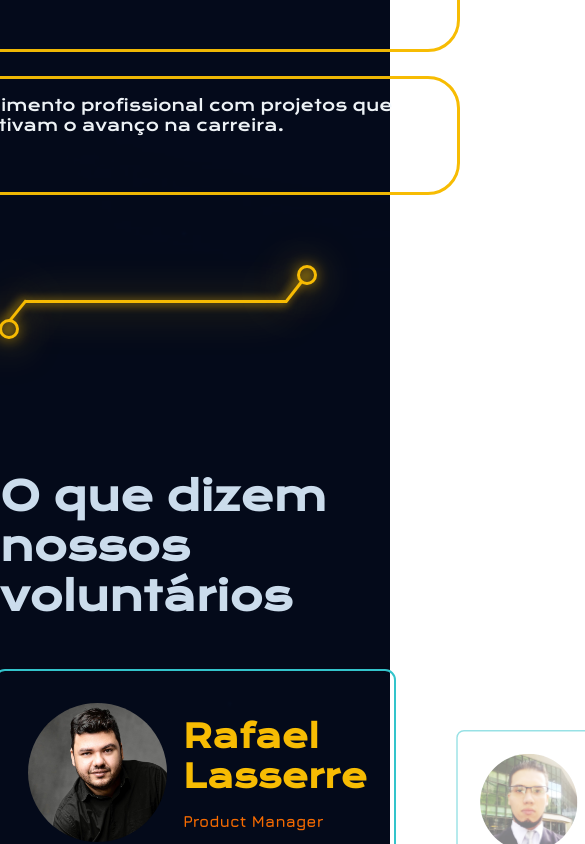
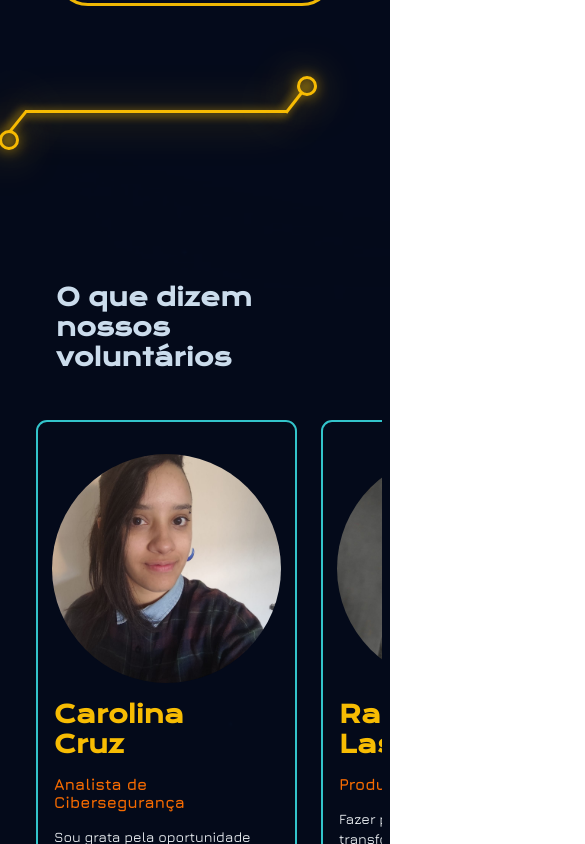
Before and after one commit to Bichinhos-da-TI/bichinhos-da-ti-lp, an Angular app: page / in a window 390 px wide. Shown: the part 4992-5836 px from the top of the page, 585 px wide, since content can reach past the window. Built offline with nearby package versions, Linux system fonts and the light colour scheme.

Commit message:
fix: various breakpoint issues

```diff
--- a/src/app/components/about-us/about-us.component.css
+++ b/src/app/components/about-us/about-us.component.css
@@ -12,6 +12,7 @@ section {
   display: grid;
   grid-template-columns: 1fr 1fr;
   gap: 48px;
+  justify-items: center;
 }
 
 .content-text {
@@ -46,11 +47,20 @@ section {
 @media (min-width: 320px) and (max-width: 767px) {
   .title {
     font-size: 24px;
+    text-align: start;
   }
 
   .advantage p {
     font-size: 16px;
     text-align: start;
+  }
+
+  .content {
+    padding: 0 56px;
+  }
+
+  img {
+    width: 261px;
   }
 }
 
--- a/src/app/components/layout/footer/footer.component.css
+++ b/src/app/components/layout/footer/footer.component.css
@@ -37,8 +37,12 @@ footer {
   justify-content: end;
 }
 
-@media (max-width: 375px) {
+@media (max-width: 576px) {
   footer {
     padding: 64px 57px;
   }
+
+  .socialNetworks {
+    justify-content: center;
+  }
 }
--- a/src/app/components/testimonials/carousel/carousel.component.css
+++ b/src/app/components/testimonials/carousel/carousel.component.css
@@ -22,3 +22,23 @@
   top: 45%;
   right: 0;
 }
+
+@media screen and (max-width: 768px) {
+  .container {
+    max-width: 374px;
+    padding-left: 28px;
+  }
+
+  .cards-container {
+    display: flex;
+    gap: 24px;
+  }
+
+  .left {
+    display: none;
+  }
+
+  .right {
+    display: none;
+  }
+}
--- a/src/app/components/testimonials/carousel/carousel.component.ts
+++ b/src/app/components/testimonials/carousel/carousel.component.ts
@@ -1,11 +1,9 @@
 import {
-  ChangeDetectionStrategy,
-  ChangeDetectorRef,
   Component,
   ElementRef,
   ViewChild,
 } from '@angular/core';
-import { AsyncPipe, CommonModule } from '@angular/common';
+import {  CommonModule } from '@angular/common';
 
 import { cards } from '../../../../data/testimonials';
 import { CardComponent } from './components/card/card.component';
@@ -26,8 +24,6 @@ import { CarouselCard } from '../../../interfaces/card';
   styleUrl: './carousel.component.css',
 })
 export class CarouselComponent {
-  constructor(private cdr: ChangeDetectorRef) {}
-
   @ViewChild('carousel', { static: false })
   carousel!: ElementRef<HTMLDivElement>;
 
@@ -38,6 +34,10 @@ export class CarouselComponent {
   transitionTime: number = 0.5;
   cardsAddedCount: number = 1;
   indexCount: number = 0;
+
+  get carouselWidth(): number {
+    return this.carousel.nativeElement.clientWidth;
+  }
 
   get cards(): CarouselCard[] {
     return this.carouselCards;
@@ -55,15 +55,23 @@ export class CarouselComponent {
     return `transform ${this.transitionTime}s ease-out`;
   }
 
-  get getCardsPx() {
-    return this.carousel.nativeElement.clientWidth / 3;
+  get getCardsPx(): number {
+    if (this.carouselWidth > 768) {
+      return this.carouselWidth / 3;
+    }
+
+    return this.carouselWidth;
   }
 
   async previous(): Promise<void> {
+    if (this.carouselWidth < 768) {
+      this.currentCardIndex = 0;
+    }
+
     const nextIndex = --this.currentCardIndex;
-    const cardsPx = this.getCardsPx - 6;
+    const cardsPx = this.getCardsPx - (this.carouselWidth > 768 ? 6 : 61);
 
-    if (nextIndex === 0) {
+    if (nextIndex === 0 || nextIndex < 0) {
       await this.addCardsAtStart();
 
       setTimeout(() => {
@@ -86,8 +94,12 @@ export class CarouselComponent {
   }
 
   async next(): Promise<void> {
-    const nextIndex = this.currentCardIndex + 1;
-    const cardsPx = this.getCardsPx - 6;
+    if (this.carouselWidth < 768) {
+      this.currentCardIndex = 0;
+    }
+
+    const nextIndex = ++this.currentCardIndex;
+    const cardsPx = this.getCardsPx - (this.carouselWidth > 768 ? 6 : 61);
 
     if (nextIndex === this.carouselCards.length - 1) {
       await this.addCardsAtEnd();
--- a/src/app/components/testimonials/carousel/components/card/card.component.css
+++ b/src/app/components/testimonials/carousel/components/card/card.component.css
@@ -5,7 +5,8 @@
   font-family: "Jura", sans-serif;
   font-size: 32px;
   width: 402px;
-  height: 407px;
+  max-height: 407px;
+  height: 100%;
   border: 2px solid var(--blue-duck);
   border-radius: 11px;
   padding: 32px;
@@ -64,3 +65,34 @@
   font-weight: 500;
   line-height: 19.6px;
 }
+
+
+@media screen and (max-width: 576px) {
+ .wrapper  {
+  width: 261px;
+  max-height: 681px;
+  padding: 32px 16px;
+  gap: 16px;
+  opacity: 1;
+  scale: 1;
+ }
+
+ .mainInformations {
+  flex-direction: column;
+  align-items: start;
+ }
+
+ .name {
+  font-size: 24px;
+ }
+
+ .role {
+  font-size: 16px;
+ }
+
+ .image {
+  align-self: center;
+  width: 229px;
+  height: 229px;
+ }
+}
--- a/src/app/components/testimonials/testimonials.component.css
+++ b/src/app/components/testimonials/testimonials.component.css
@@ -13,3 +13,15 @@
   font-size: 40px;
   color: var(--gray-ai);
 }
+
+@media screen and (max-width: 1024px) {
+  .testimonials {
+    padding: 64px 56px;
+    justify-content: center;
+  }
+
+  .title {
+    font-size: 24px;
+    align-self: center;
+  }
+}
```
